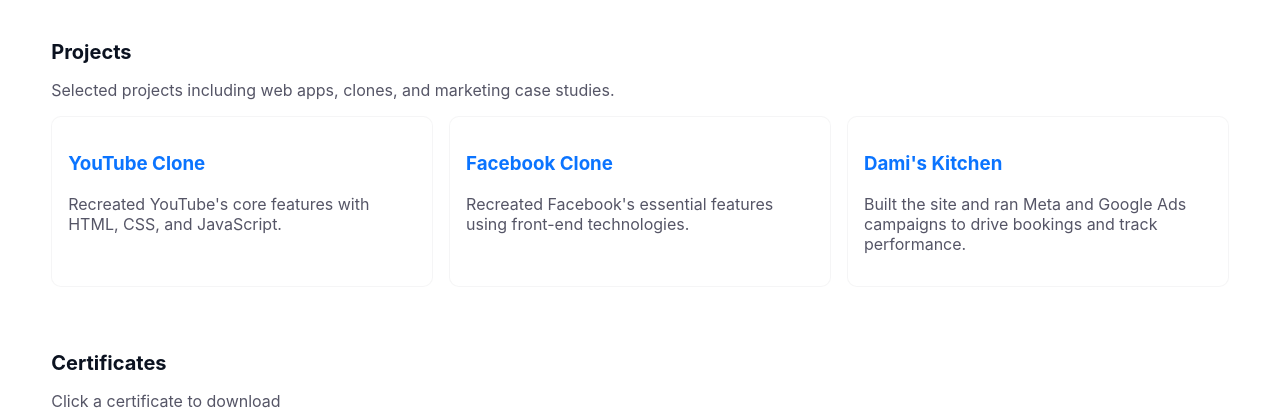
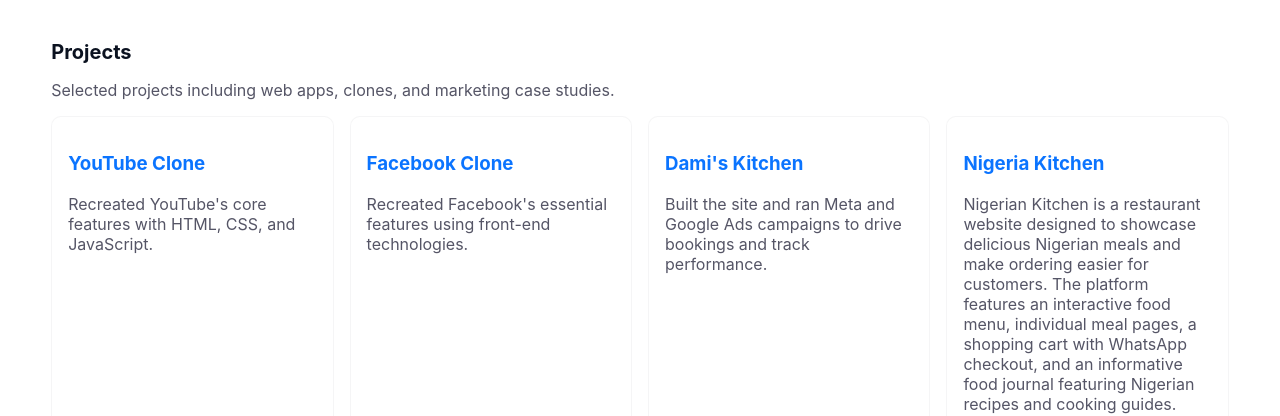
Before and after one commit to adamhalimu/Halimu-Portfolio, a plain HTML site: page index.html in a window 1280 px wide. Shown: the part 1450-1866 px from the top of the page. Drawn offline with Linux system fonts and the light colour scheme.

```diff
--- a/index.html
+++ b/index.html
@@ -279,6 +279,10 @@ footer{padding:1.25rem 0;text-align:center;color:var(--muted);border-top:1px sol
           <h3><a href="https://adamhalimu.github.io/Dami-s-Kitchen/" target="_blank">Dami's Kitchen</a></h3>
           <p style="color:var(--muted)">Built the site and ran Meta and Google Ads campaigns to drive bookings and track performance.</p>
         </article>
+            <article class="project">
+          <h3><a href="https://nigeria-kitchen-theta.vercel.app/" target="_blank">Nigeria Kitchen</a></h3>
+          <p style="color:var(--muted)">Nigerian Kitchen is a restaurant website designed to showcase delicious Nigerian meals and make ordering easier for customers. The platform features an interactive food menu, individual meal pages, a shopping cart with WhatsApp checkout, and an informative food journal featuring Nigerian recipes and cooking guides. Built with a mobile-friendly design, it connects customers to authentic Nigerian food while providing a simple and convenient online ordering experience.</p>
+        </article>
       </div>
     </section>
 
```
